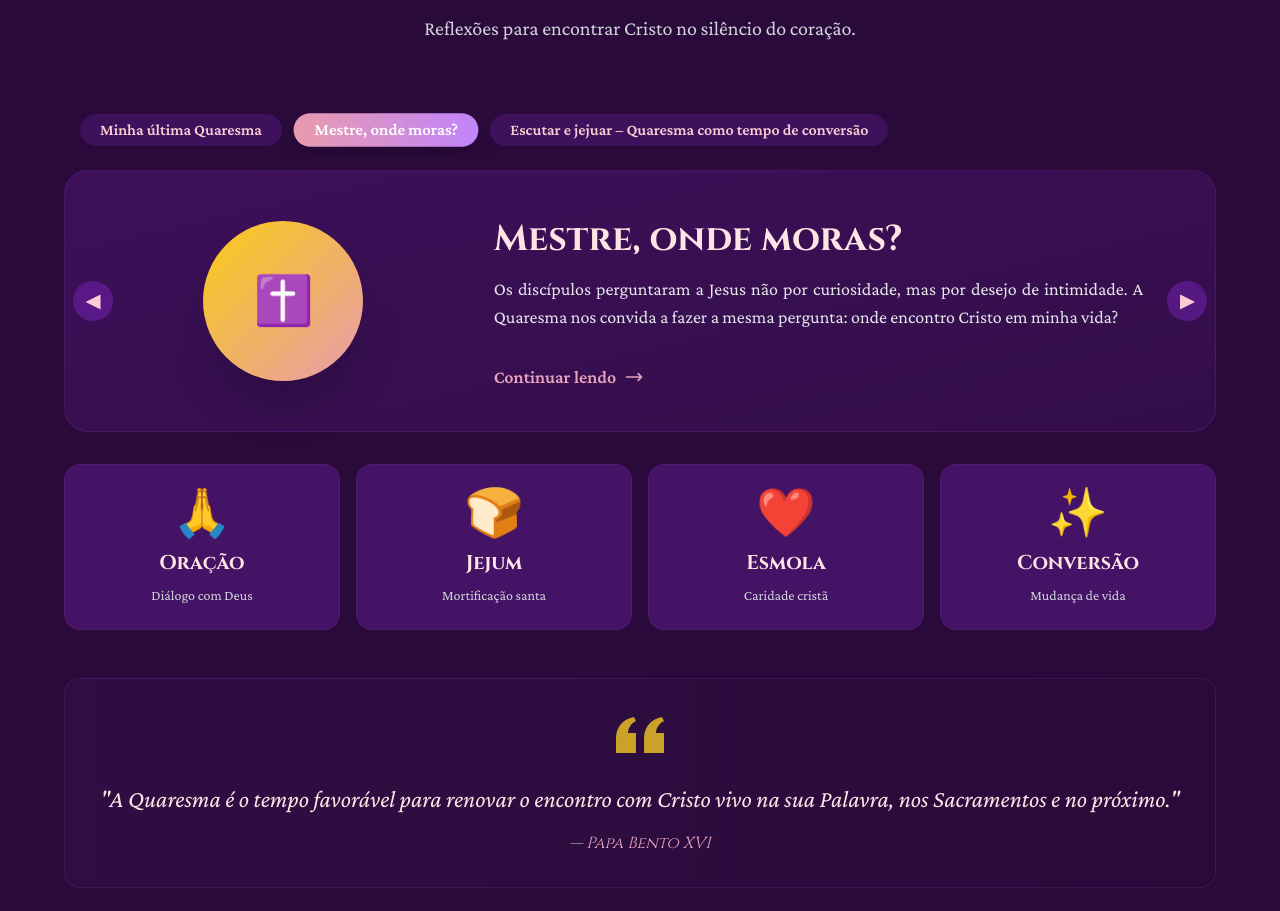
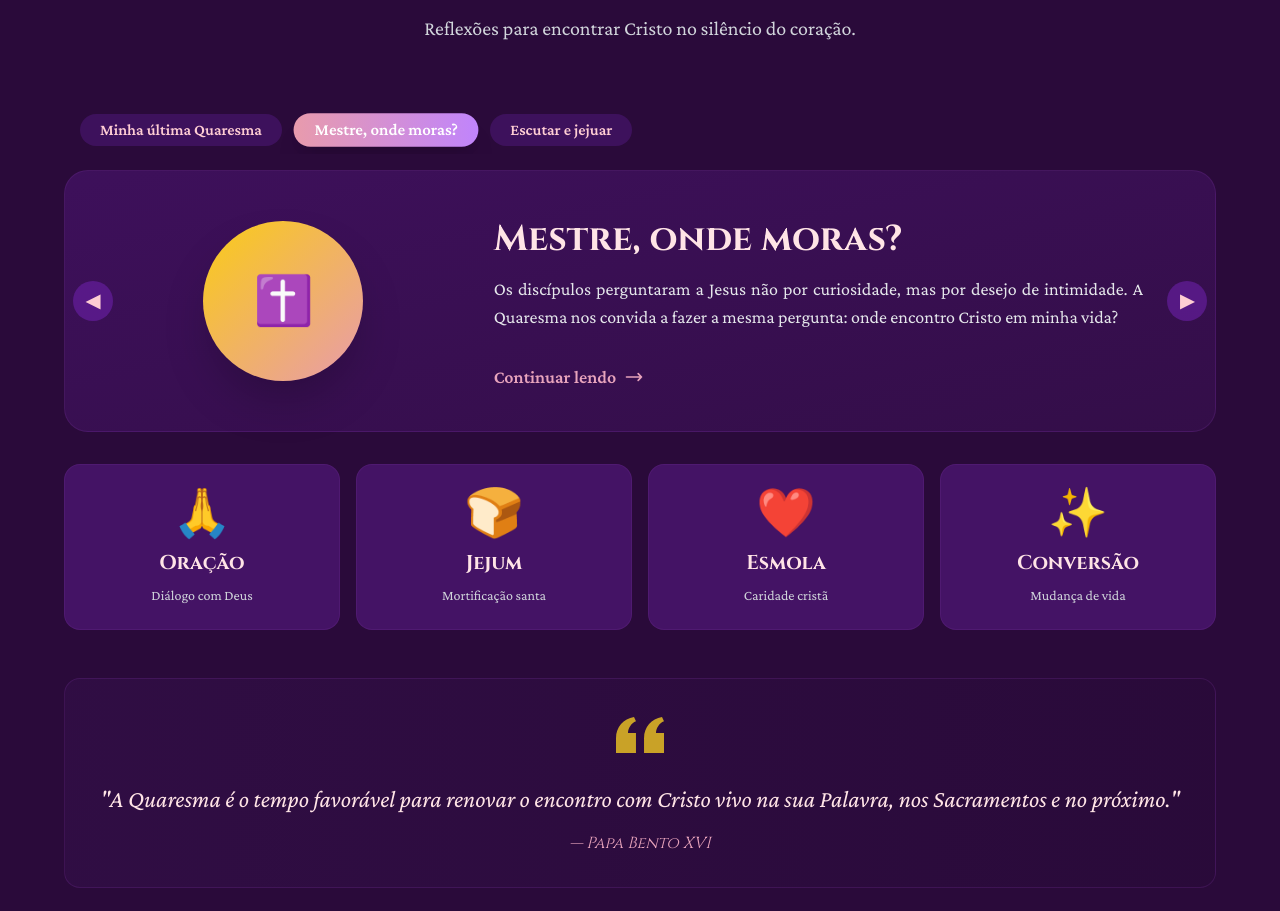
Before and after one commit to thmoreiracosta/campanhaquaresma-new, a React (Vite) app in the folder frontend/: page / in a window 1280 px wide. Shown: the part 954-1865 px from the top of the page. Built offline with nearby package versions, Linux system fonts and the light colour scheme.

Commit message:
atualização meditação papa

```diff
--- a/frontend/src/data/modalContent.ts
+++ b/frontend/src/data/modalContent.ts
@@ -191,7 +191,7 @@ export const modalContentData: Record<string, ModalContentItem> = {
   },
 
   "meditacao-03": {
-    title: "Escutar e jejuar – Quaresma como tempo de conversão",
+    title: "Escutar e jejuar",
     content: `
   <div style="font-size: 19px; line-height: 1.9;">
 
```
